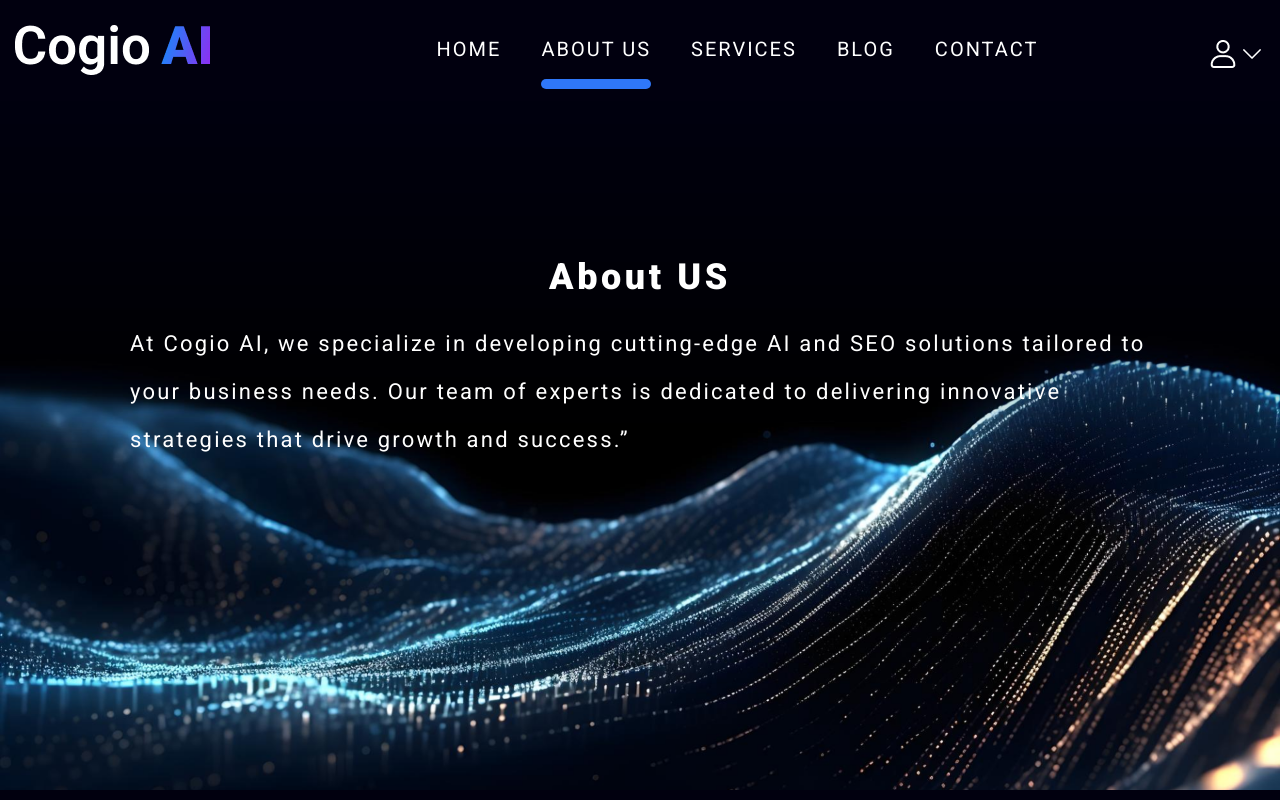
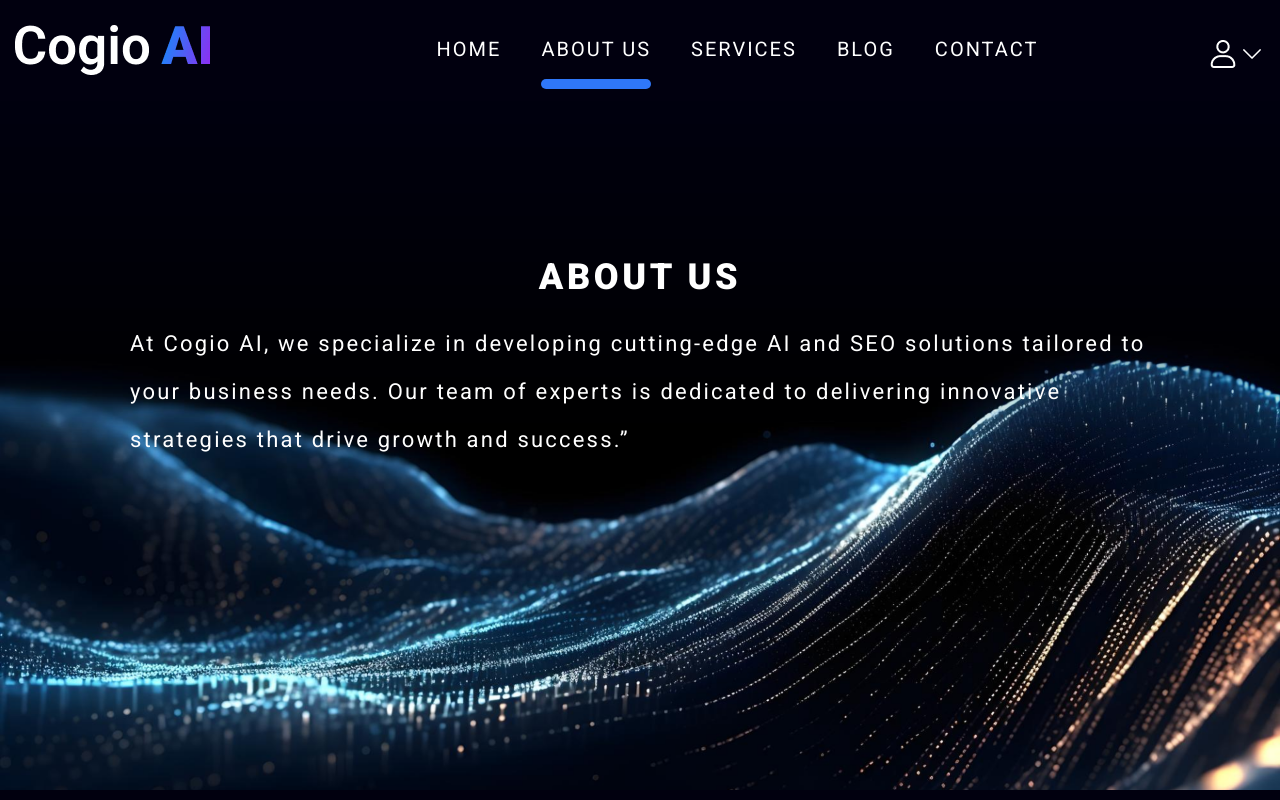
Before and after one commit to HenrikHovhannisyan/kesells-redesign, a React (Create React App) app: page /about in a window 1280 px wide. Shown: the top 800 px of the page. Built offline with nearby package versions, Linux system fonts and the light colour scheme.

Commit message:
Fixed bugs

```diff
--- a/src/components/banner/banner.module.css
+++ b/src/components/banner/banner.module.css
@@ -12,13 +12,14 @@
   top: 150px;
   left: 50%;
   transform: translateX(-50%);
-  max-width: 890px;
+  max-width: 950px;
   font-family: Roboto;
   font-size: 40px;
   font-weight: 900;
   line-height: 60px;
   letter-spacing: 0.1em;
   text-align: center;
+  text-transform: uppercase;
   color: #ffffff;
 }
 
--- a/src/pages/blog/blog.module.css
+++ b/src/pages/blog/blog.module.css
@@ -11,6 +11,7 @@
   line-height: 46.88px;
   letter-spacing: 0.1em;
   text-align: center;
+  text-transform: uppercase;
 }
 
 .item {
```
